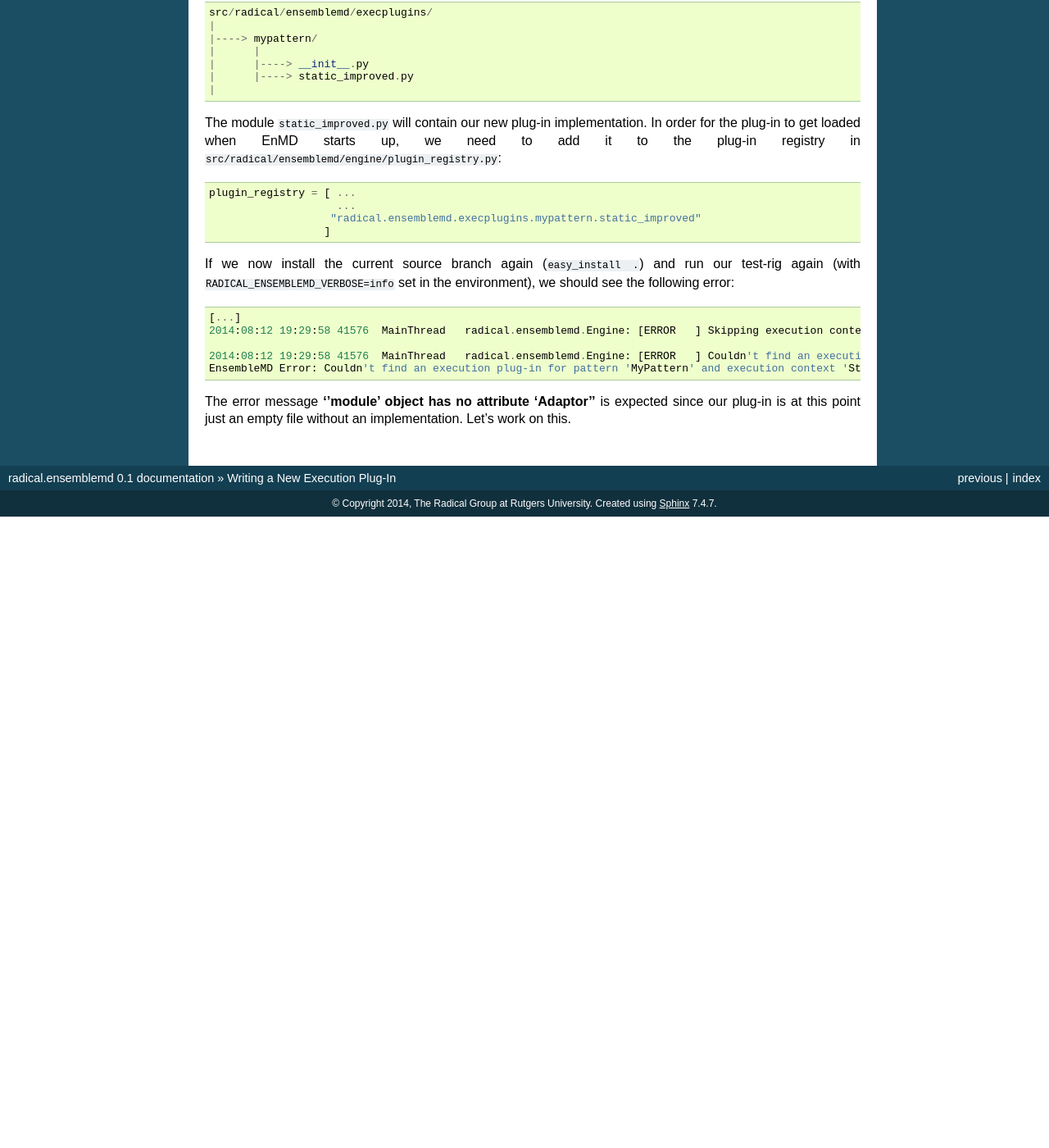
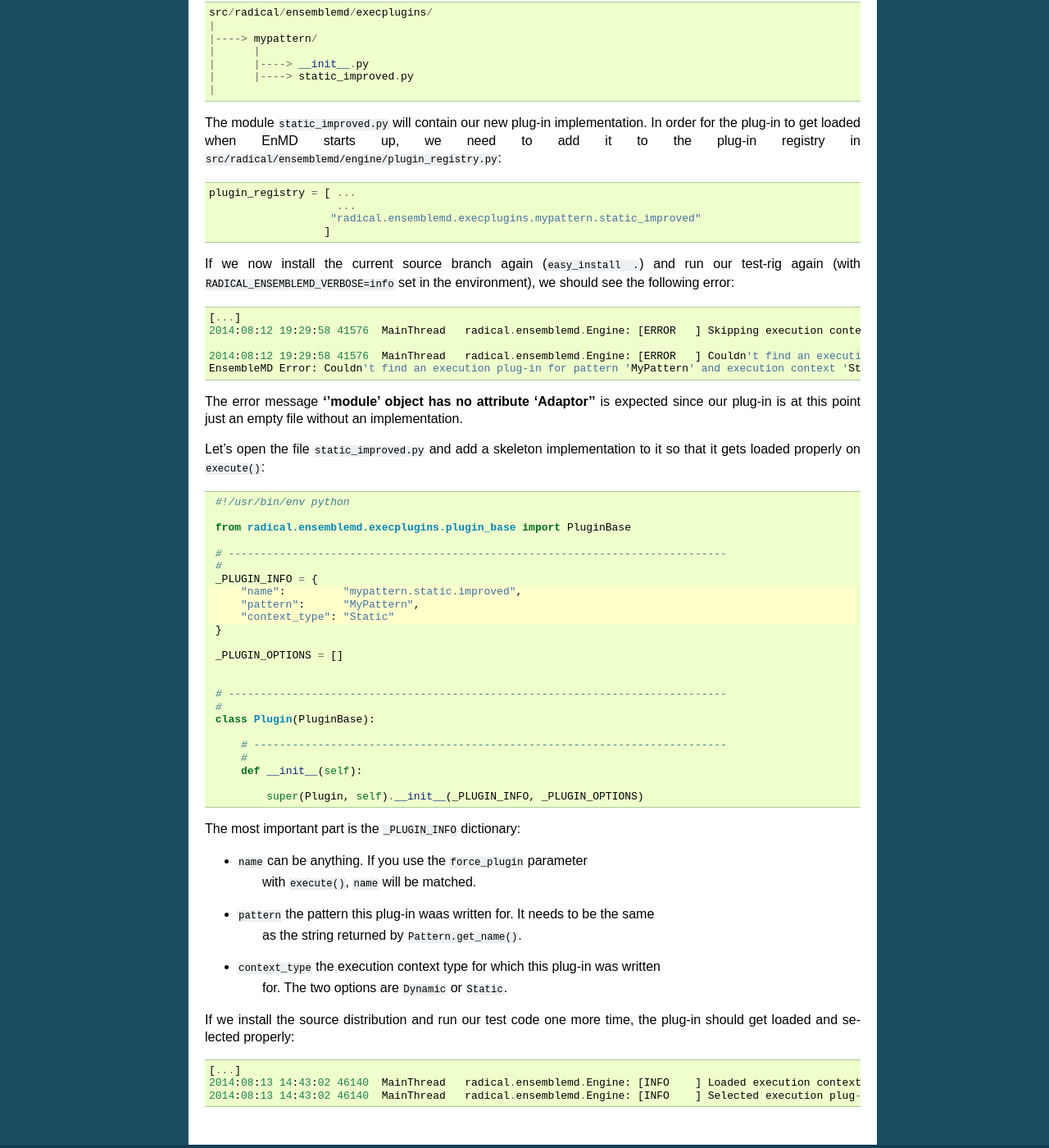
Before and after one commit to radical-cybertools/radical.entk, a Sphinx documentation site: the page built from doc/developers.rst, in a window 1280 px wide and 1400 px high, scrolled down 841 px. Shown: the whole window at 82% size. Built offline with Sphinx 7.4.7, drawn with Linux system fonts in a browser that asks for light colours; before the commit the page ends 1471 px from its top, so only the background shows below that.

Commit message:
some refactoring and developers documentation

```diff
--- a/doc/developers.rst
+++ b/doc/developers.rst
@@ -82,4 +82,52 @@ environment), we should see the following error::
 
 The error message **''module' object has no attribute 'Adaptor''** is expected
 since our plug-in is at this point just an empty file without an implementation.
-Let's work on this.
+
+Let's open the file ``static_improved.py`` and add a skeleton implementation
+to it so that it gets loaded properly on ``execute()``:
+
+.. code-block:: python
+   :emphasize-lines: 8,9,10
+
+    #!/usr/bin/env python
+
+    from radical.ensemblemd.execplugins.plugin_base import PluginBase
+
+    # ------------------------------------------------------------------------------
+    #
+    _PLUGIN_INFO = {
+        "name":         "mypattern.static.improved",
+        "pattern":      "MyPattern",
+        "context_type": "Static"
+    }
+
+    _PLUGIN_OPTIONS = []
+
+
+    # ------------------------------------------------------------------------------
+    #
+    class Plugin(PluginBase):
+
+        # --------------------------------------------------------------------------
+        #
+        def __init__(self):
+
+            super(Plugin, self).__init__(_PLUGIN_INFO, _PLUGIN_OPTIONS)
+
+The most important part is the ``_PLUGIN_INFO`` dictionary:
+
+* ``name`` can be anything. If you use the ``force_plugin`` parameter
+   with ``execute()``, ``name`` will be matched.
+
+* ``pattern`` the pattern this plug-in waas written for. It needs to be the same
+   as the string returned by ``Pattern.get_name()``.
+
+* ``context_type`` the execution context type for which this plug-in was written
+   for. The two options are ``Dynamic`` or ``Static``.
+
+If we install the source distribution and run our test code one more time, the
+plug-in should get loaded and selected properly::
+
+    [...]
+    2014:08:13 14:43:02 46140  MainThread   radical.ensemblemd.Engine: [INFO    ] Loaded execution context plugin 'mypattern.static.improved' from radical.ensemblemd.execplugins.mypattern.static_improved
+    2014:08:13 14:43:02 46140  MainThread   radical.ensemblemd.Engine: [INFO    ] Selected execution plug-in 'mypattern.static.improved' for pattern 'MyPattern' and context type 'Static'.
```
Also changed, not shown: 6 other files.
